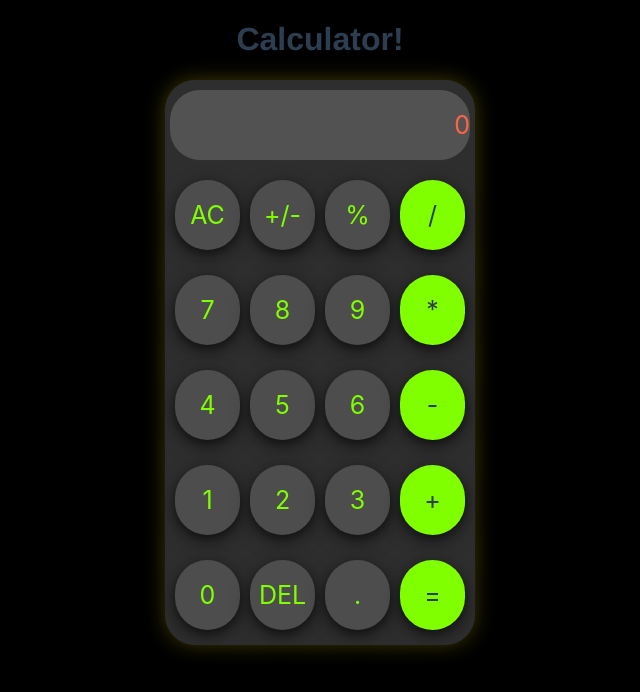
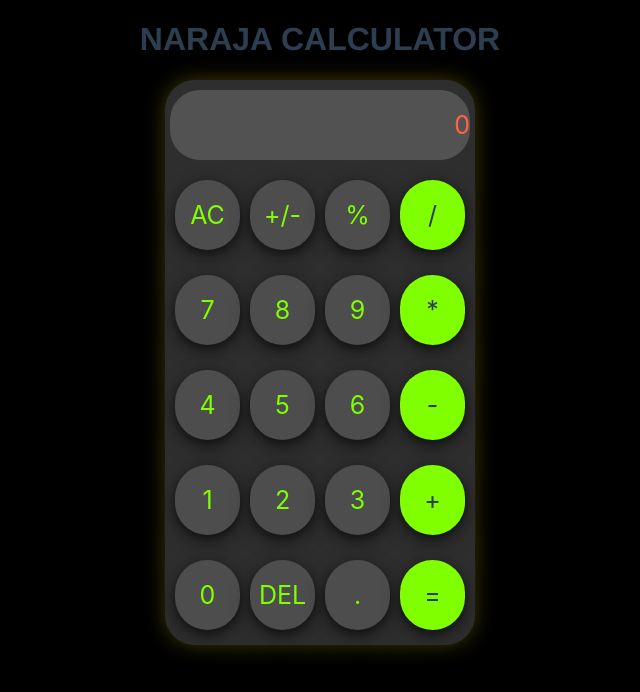
Before and after one commit to naraja03/calculator, a Vue app: page / in a window 1280 px wide. Shown: the top 692 px of the page, without its empty margins (320-960 px from the left). Built offline with nearby package versions, Linux system fonts and the light colour scheme.

Commit message:
commit on master

```diff
--- a/src/App.vue
+++ b/src/App.vue
@@ -1,6 +1,6 @@
 <template>
   <div>
-    <h1>Calculator!</h1>
+    <h1>NARAJA CALCULATOR</h1>
     <div class="calculator">
       <div class="display">{{ current || "0" }}</div>
       <div @click="clear" class="button">AC</div>
```
